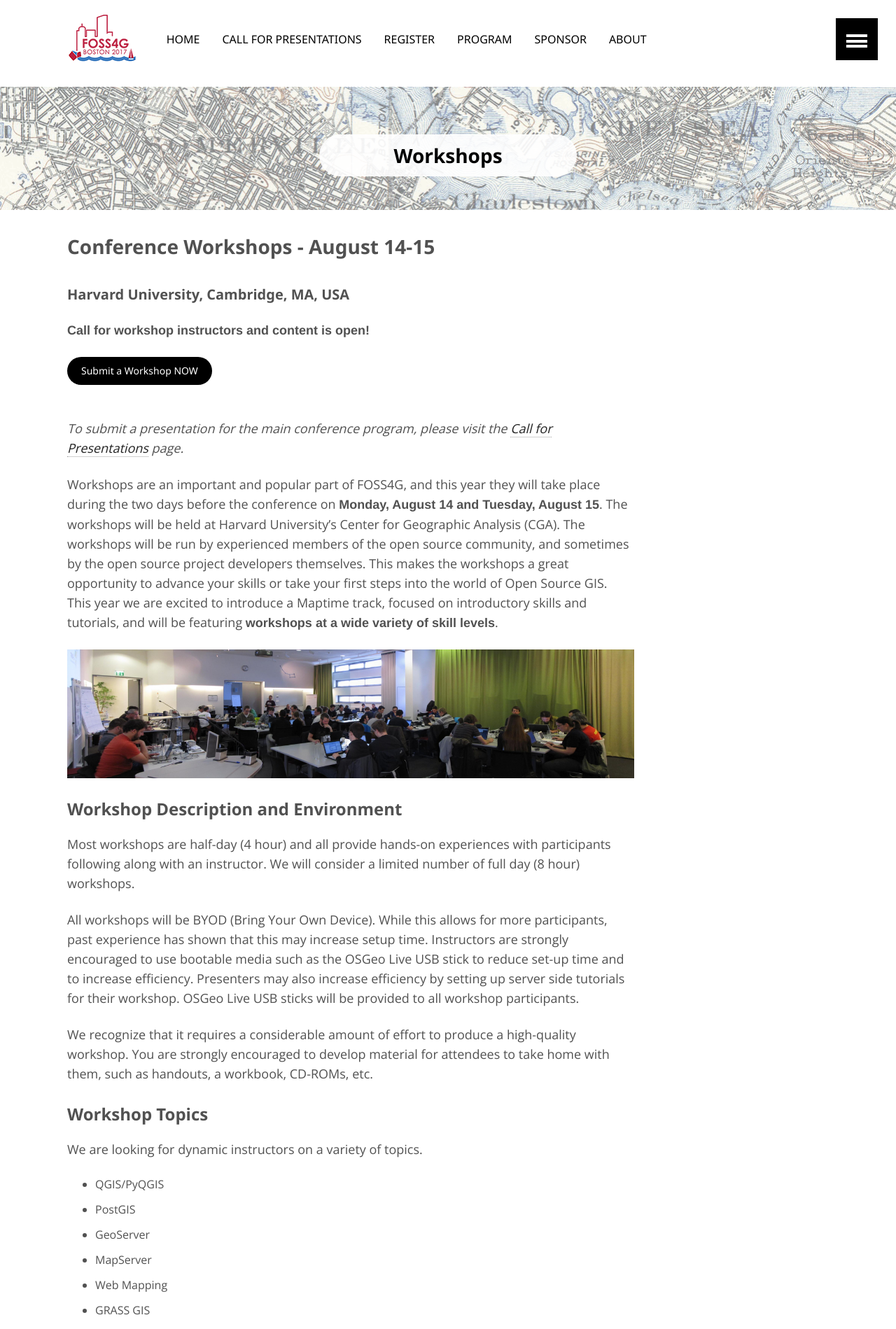
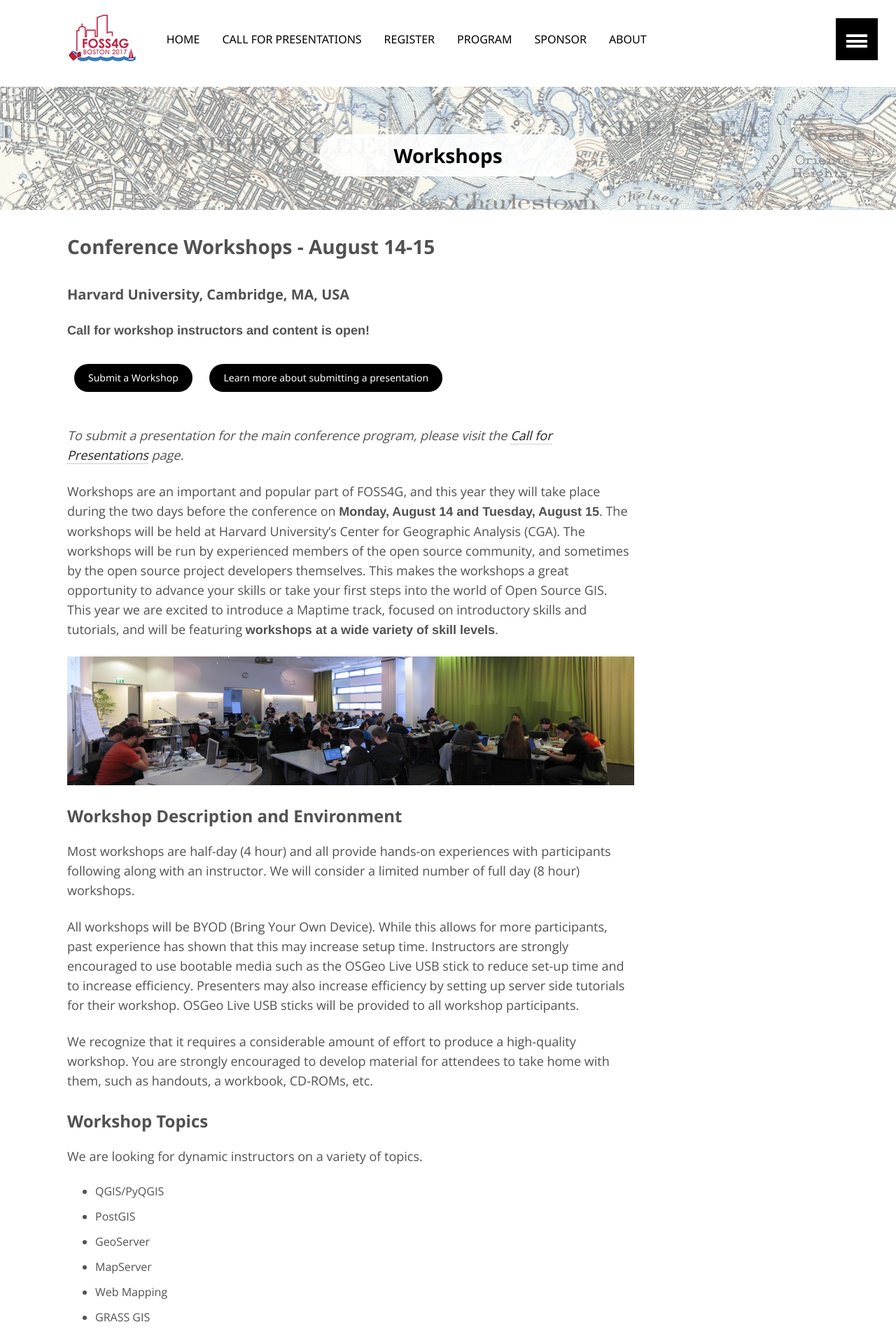
Before and after one commit to AvidGeo/foss4g2017-dev, a Jekyll site: the page built from workshops/index.md, in a window 1280 px wide. Shown: the top 1899 px of the page at 70% size. Built offline with Jekyll 4.4.1, drawn with Linux system fonts in a browser that asks for light colours; some of the changed text lies outside the part shown.

Commit message:
update buttons on call for presentation

```diff
--- a/_sass/_buttons.scss
+++ b/_sass/_buttons.scss
@@ -7,6 +7,7 @@
    ========================================================================== */
 
 .btn {
+  margin:10px;
   display: inline-block;
   padding: 8px 20px;
   @include font-size(14);
--- a/workshops/index.md
+++ b/workshops/index.md
@@ -16,7 +16,8 @@
 
 <strong>Call for workshop instructors and content is open!</strong>
 
-[Submit a Workshop NOW](https://goo.gl/forms/K11bcwa5xkpmYAsA3){: .btn}
+[Submit a Workshop](https://goo.gl/forms/K11bcwa5xkpmYAsA3){: .btn}
+[Learn more about submitting a presentation](../call-for-presentations/){: .btn}
 
 <em>To submit a presentation for the main conference program, please visit the <a href="../call-for-presentations">Call for Presentations</a> page.</em>
 
@@ -56,7 +57,8 @@
 
 If you have interest in leading a workshop, we encourage you to submit a proposal. Submissions will be accepted until Monday, March 13, 2017, and can be submitted at the following link:
 
-[Submit a Workshop NOW](https://goo.gl/forms/K11bcwa5xkpmYAsA3){: .btn}
+[Submit a Workshop](https://goo.gl/forms/K11bcwa5xkpmYAsA3){: .btn}
+[Learn more about submitting a presentation](../call-for-presentations/){: .btn}
 
 Workshop proposals should contain the following information:
 
@@ -84,4 +86,5 @@
 Detailed Workshop Program | April 3, 2017
 Workshops Take Place at Harvard | August 14/15, 2017
 
-[Submit a Workshop NOW](https://goo.gl/forms/K11bcwa5xkpmYAsA3){: .btn}
+[Submit a Workshop](https://goo.gl/forms/K11bcwa5xkpmYAsA3){: .btn}
+[Learn more about submitting a presentation](../call-for-presentations/){: .btn}
```
Also changed, not shown: call-for-presentations/index.html (+6 -4 lines). Lines whose indentation alone changed are shown as unchanged.
